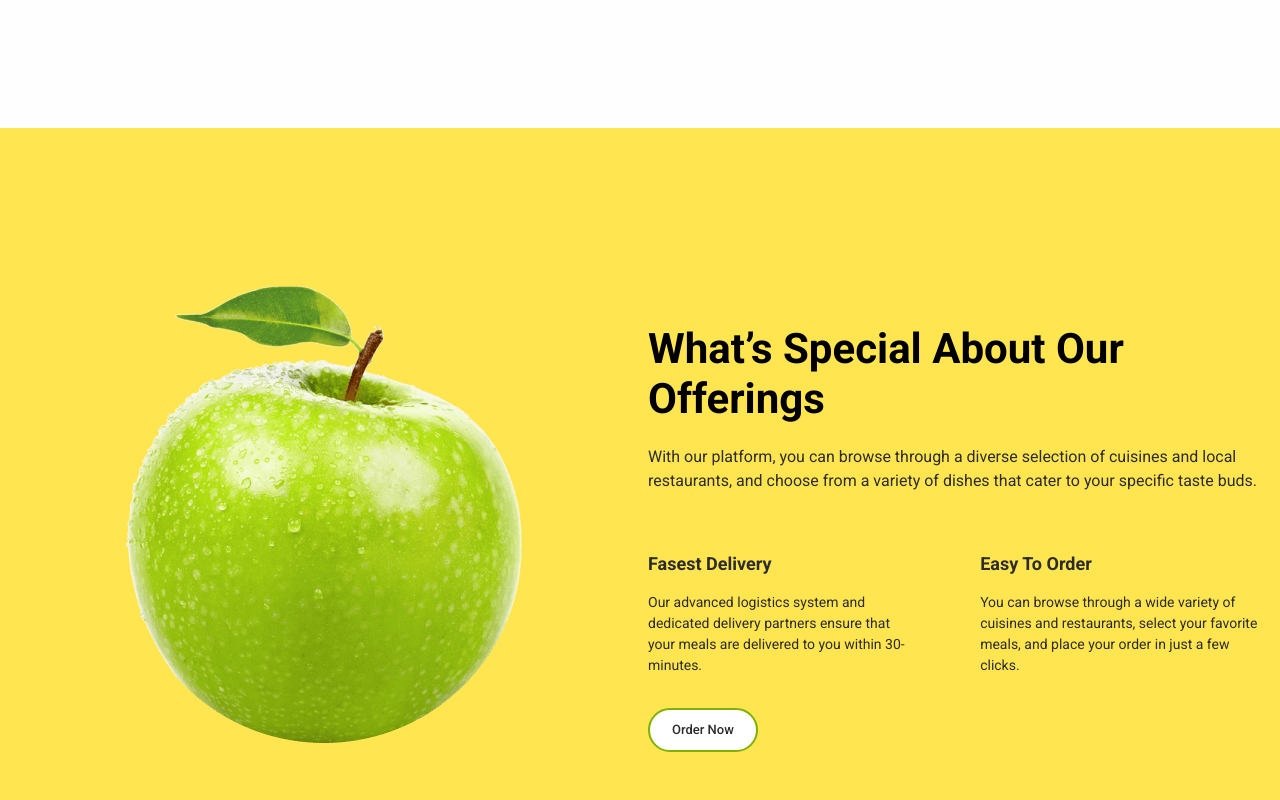
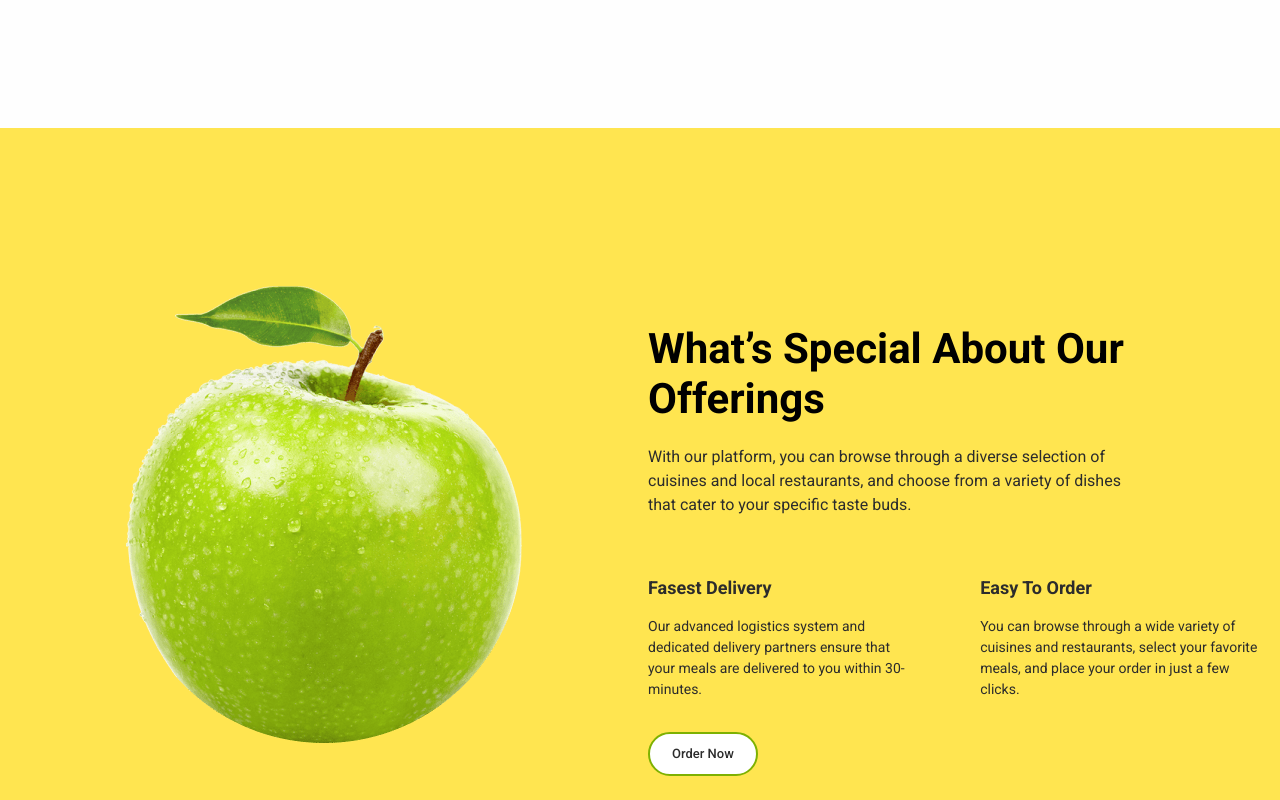
Before and after one commit to vitayusko/food_web, a plain HTML site: page index.html in a window 1280 px wide. Shown: the part 640-1440 px from the top of the page. Drawn offline with nearby package versions, Linux system fonts and the light colour scheme.

Commit message:
Update styles.css

```diff
--- a/css/styles.css
+++ b/css/styles.css
@@ -158,10 +158,11 @@ margin-right: 30px;}
 
 .benefits {
     background-color: rgba(255, 229, 80, 1);
+    padding-top: 113px;
+    padding-bottom: 124px ;
 }
 
 .benefits-container {
-    padding: 113px 16px 124px 16px;
     display: flex;
     gap: 16px;
 }
@@ -200,6 +201,7 @@ margin-right: 30px;}
         font-weight: 400;
         line-height: 1.50;
         margin-bottom: 40px;
+        max-width: 500px;
 }
 
 .benefits-list {
```
